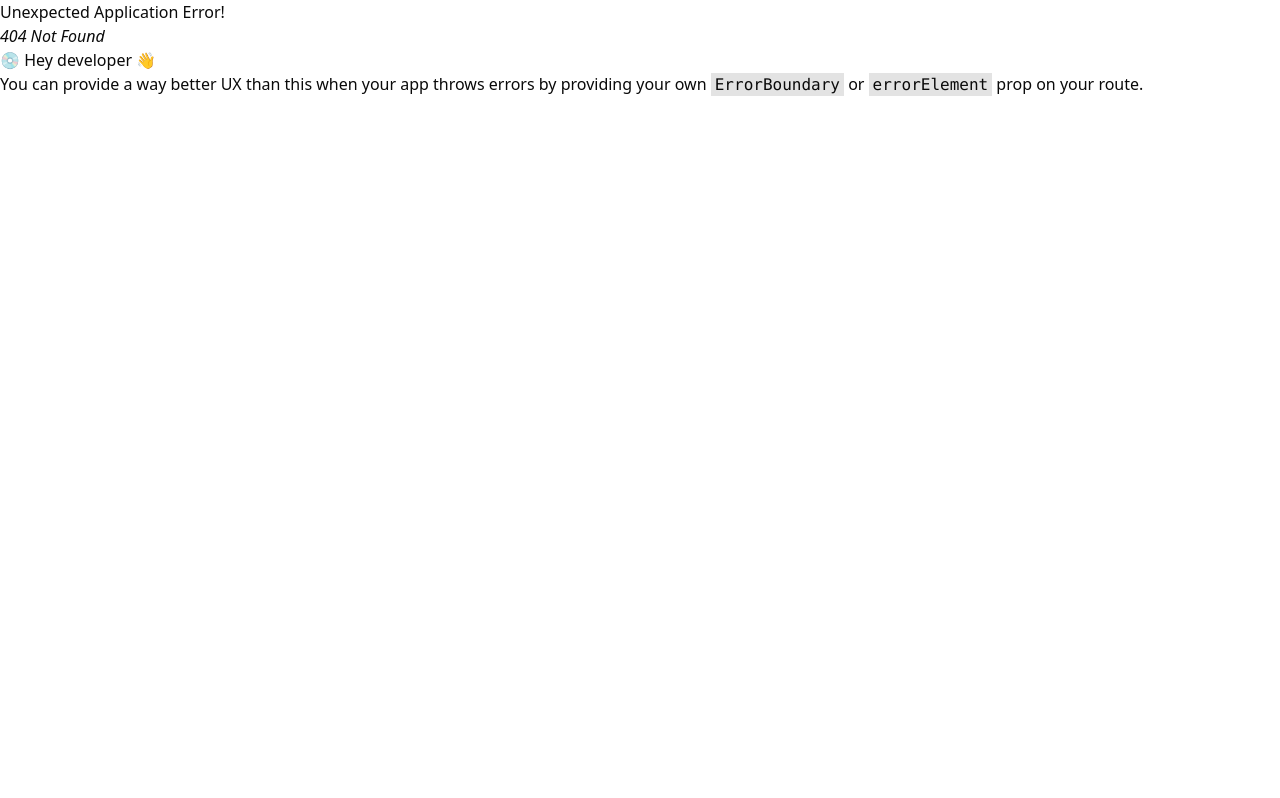
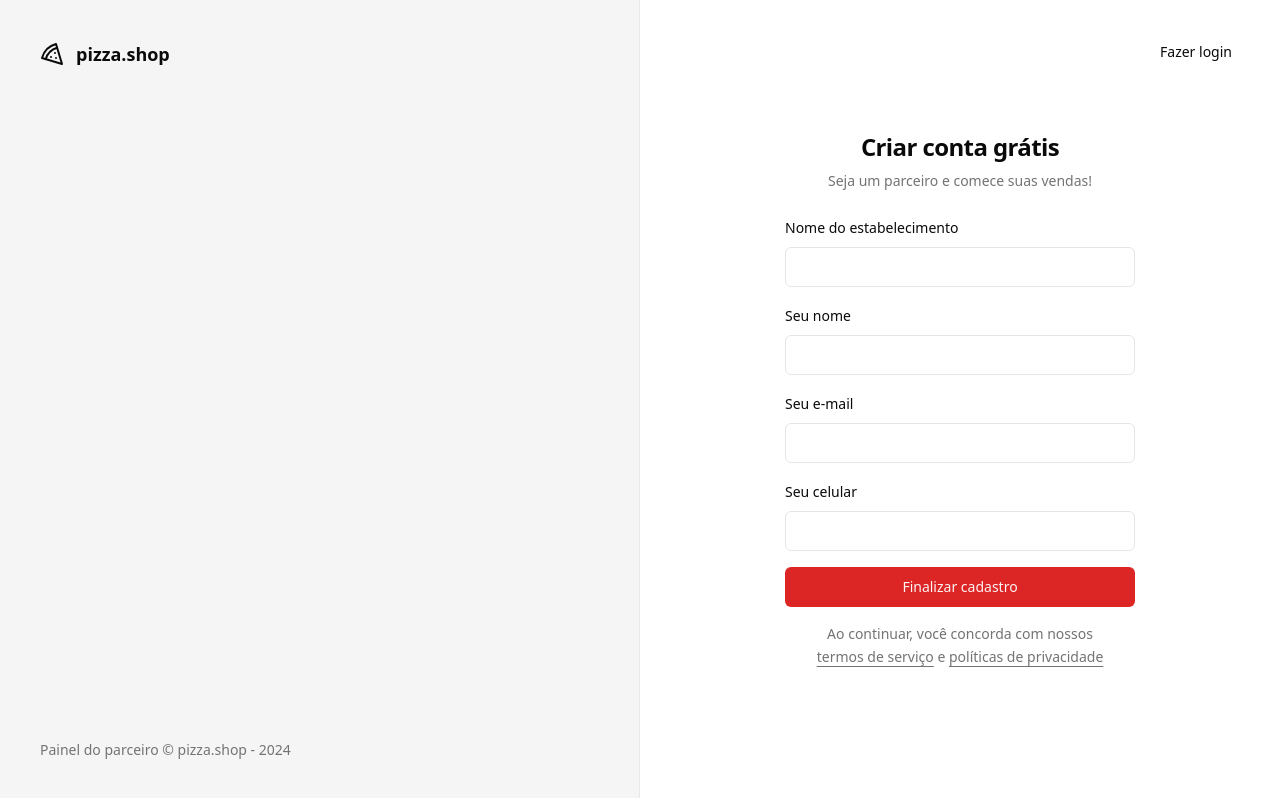
Before and after one commit to danrleidalfre/react-pizza-shop, a React (Vite) app: page /sign-up in a window 1280 px wide. Before the commit this address had no page. Built offline with nearby package versions, Linux system fonts and the light colour scheme.

Commit message:
add sign up page

```diff
--- a/src/layouts/auth.tsx
+++ b/src/layouts/auth.tsx
@@ -13,7 +13,7 @@
           Painel do parceiro &copy; pizza.shop - {new Date().getFullYear()}
         </footer>
       </div>
-      <div className="flex flex-col items-center justify-center">
+      <div className="relative flex flex-col items-center justify-center">
         <Outlet />
       </div>
     </div>
--- a/src/pages/auth/sign-in.tsx
+++ b/src/pages/auth/sign-in.tsx
@@ -1,6 +1,7 @@
 import { Loader2 } from 'lucide-react'
 import { Helmet } from 'react-helmet-async'
 import { useForm } from 'react-hook-form'
+import { Link } from 'react-router-dom'
 import { toast } from 'sonner'
 import { z } from 'zod'
 
@@ -31,6 +32,10 @@
     <>
       <Helmet title="SignIn" />
       <div className="p-8">
+        <Button variant="ghost" asChild className="absolute right-8 top-8">
+          <Link to="/sign-up">Novo estabelecimento</Link>
+        </Button>
+
         <div className="flex w-[350px] flex-col justify-center gap-6">
           <div className="flex flex-col gap-2 text-center">
             <h1 className="text-2xl font-semibold tracking-tight">
--- /dev/null
+++ b/src/pages/auth/sign-up.tsx
@@ -0,0 +1,118 @@
+import { Loader2 } from 'lucide-react'
+import { Helmet } from 'react-helmet-async'
+import { useForm } from 'react-hook-form'
+import { Link, useNavigate } from 'react-router-dom'
+import { toast } from 'sonner'
+import { z } from 'zod'
+
+import { Button } from '@/components/ui/button'
+import { Input } from '@/components/ui/input'
+import { Label } from '@/components/ui/label'
+
+const signUpForm = z.object({
+  restaurantName: z.string(),
+  managerName: z.string(),
+  phone: z.string(),
+  email: z.string().email(),
+})
+
+type SignUpForm = z.infer<typeof signUpForm>
+
+export function SignUp() {
+  const navigate = useNavigate()
+
+  const {
+    register,
+    handleSubmit,
+    formState: { isSubmitting },
+  } = useForm<SignUpForm>()
+
+  async function handleSignUp(data: SignUpForm) {
+    try {
+      console.log(data)
+
+      await new Promise((resolve) => setTimeout(resolve, 2000))
+
+      toast.success('Restaurante cadastrado com sucesso!', {
+        action: {
+          label: 'Login',
+          onClick: () => navigate('/sign-in'),
+        },
+      })
+    } catch (error) {
+      toast.error('Erro ao cadastrar restaurante.')
+    }
+  }
+
+  return (
+    <>
+      <Helmet title="Cadastro" />
+
+      <div className="p-8">
+        <Button variant="ghost" asChild className="absolute right-8 top-8">
+          <Link to="/sign-in">Fazer login</Link>
+        </Button>
+
+        <div className="flex w-[350px] flex-col justify-center gap-6">
+          <div className="flex flex-col gap-2 text-center">
+            <h1 className="text-2xl font-semibold tracking-tight">
+              Criar conta grátis
+            </h1>
+            <p className="text-sm text-muted-foreground">
+              Seja um parceiro e comece suas vendas!
+            </p>
+          </div>
+
+          <form className="space-y-4" onSubmit={handleSubmit(handleSignUp)}>
+            <div className="space-y-2">
+              <Label htmlFor="restaurantName">Nome do estabelecimento</Label>
+              <Input
+                id="restaurantName"
+                type="text"
+                {...register('restaurantName')}
+              />
+            </div>
+
+            <div className="space-y-2">
+              <Label htmlFor="managerName">Seu nome</Label>
+              <Input
+                id="managerName"
+                type="text"
+                {...register('managerName')}
+              />
+            </div>
+
+            <div className="space-y-2">
+              <Label htmlFor="email">Seu e-mail</Label>
+              <Input id="email" type="email" {...register('email')} />
+            </div>
+
+            <div className="space-y-2">
+              <Label htmlFor="phone">Seu celular</Label>
+              <Input id="phone" type="tel" {...register('phone')} />
+            </div>
+
+            <Button disabled={isSubmitting} className="w-full" type="submit">
+              {isSubmitting ? (
+                <Loader2 className="h-4 w-4 animate-spin" />
+              ) : (
+                'Finalizar cadastro'
+              )}
+            </Button>
+
+            <p className="px-6 text-center text-sm leading-relaxed text-muted-foreground">
+              Ao continuar, você concorda com nossos{' '}
+              <a href="" className="underline underline-offset-4">
+                termos de serviço
+              </a>{' '}
+              e{' '}
+              <a href="" className="underline underline-offset-4">
+                políticas de privacidade
+              </a>
+            </p>
+          </form>
+        </div>
+      </div>
+    </>
+  )
+}
```
Also changed, not shown: src/routes.tsx (+6 -1 lines).
